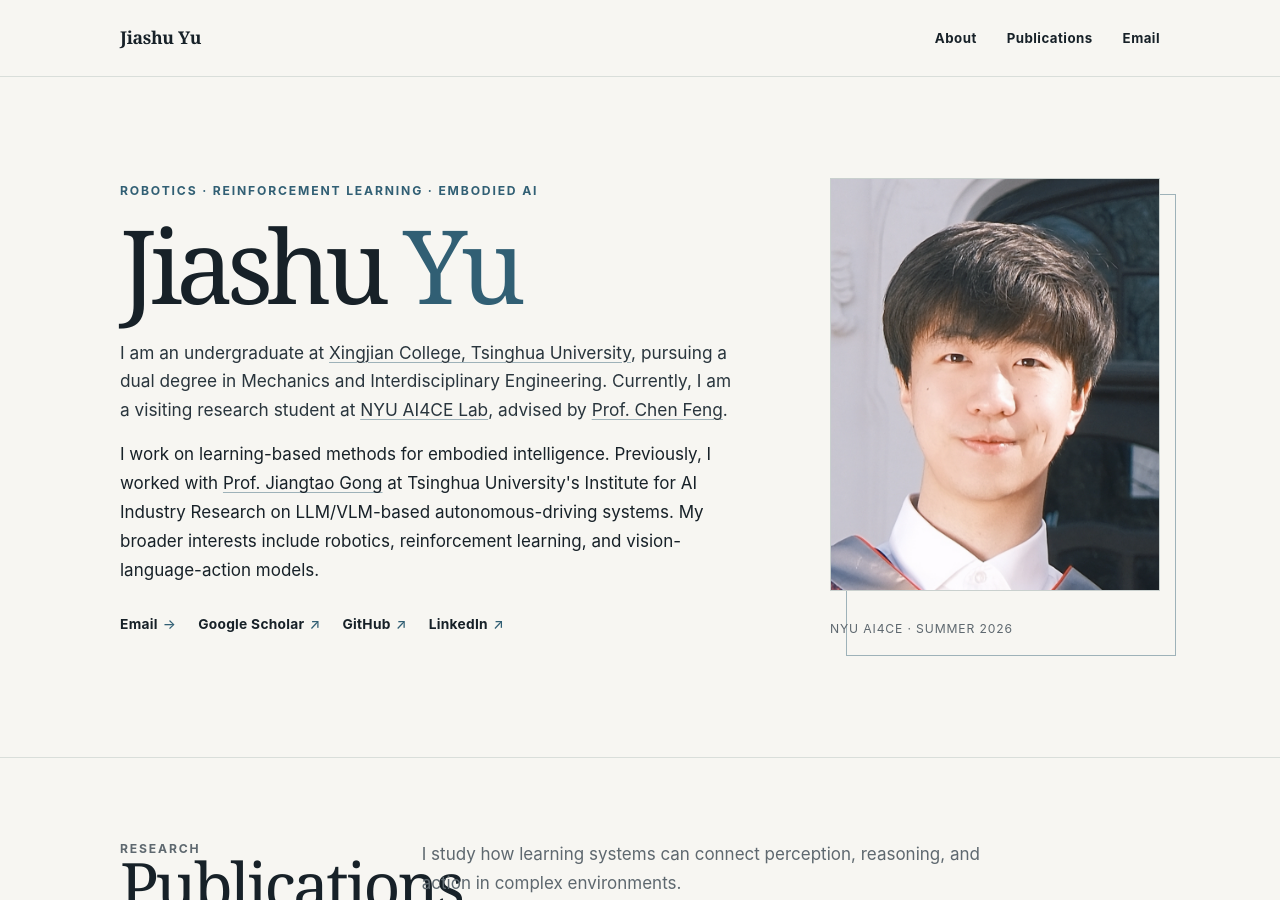
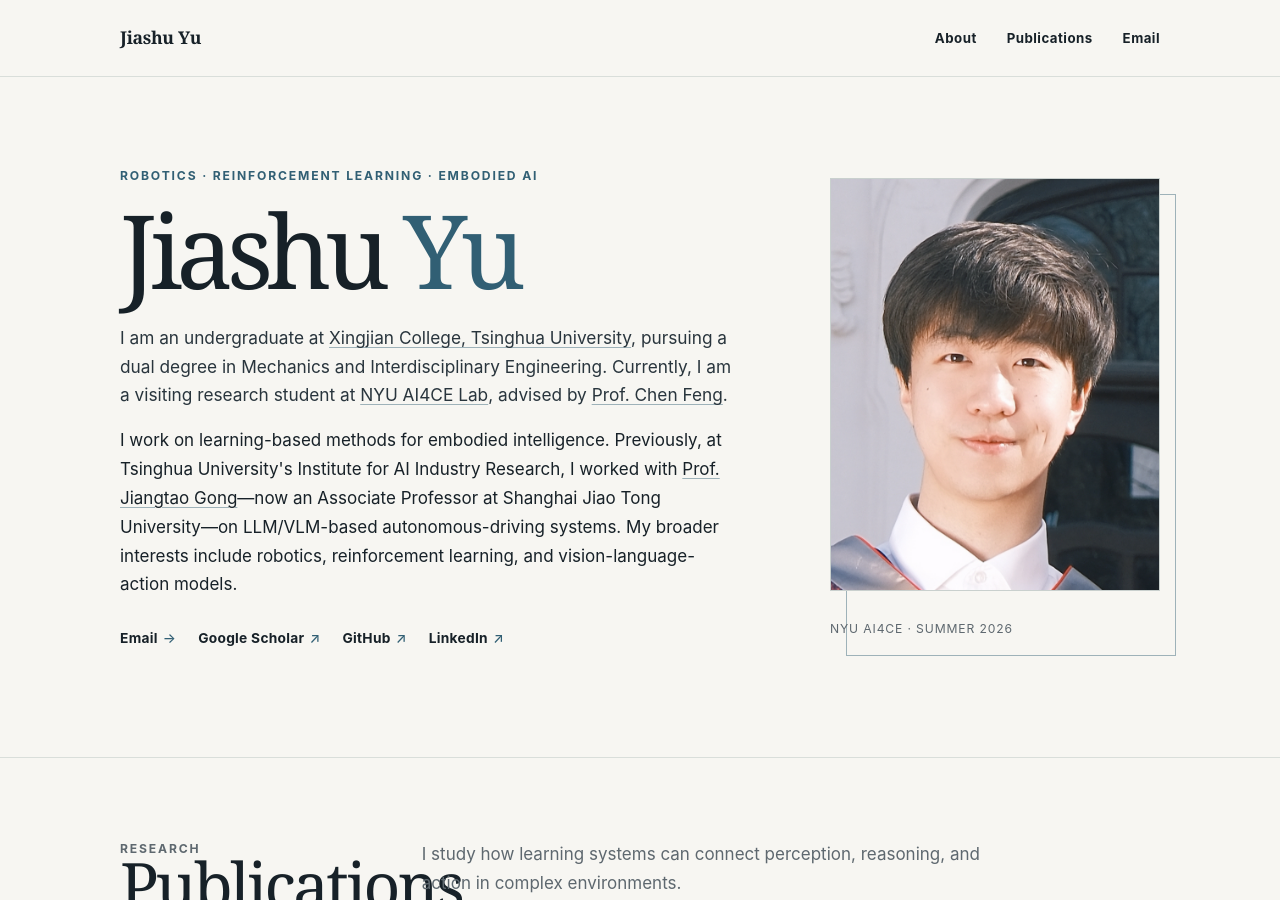
Before and after one commit to Jiashu-Yu/Jiashu-Yu.github.io, a Jekyll site: the page built from _pages/about.md, in a window 1280 px wide and 900 px high. Built offline with Jekyll 4.4.1, drawn with Linux system fonts in a browser that asks for light colours.

Commit message:
Update Jiangtao Gong's current SJTU affiliation

```diff
--- a/_pages/about.md
+++ b/_pages/about.md
@@ -16,7 +16,7 @@ redirect_from:
 
     <div class="hero-intro">
       <p>I am an undergraduate at <a href="https://www.xjc.tsinghua.edu.cn/" target="_blank" rel="noreferrer">Xingjian College, Tsinghua University</a>, pursuing a dual degree in Mechanics and Interdisciplinary Engineering. Currently, I am a visiting research student at <a href="https://ai4ce.github.io/" target="_blank" rel="noreferrer">NYU AI4CE Lab</a>, advised by <a href="https://engineering.nyu.edu/faculty/chen-feng" target="_blank" rel="noreferrer">Prof. Chen Feng</a>.</p>
-      <p>I work on learning-based methods for embodied intelligence. Previously, I worked with <a href="https://air.tsinghua.edu.cn/info/1046/1635.htm" target="_blank" rel="noreferrer">Prof. Jiangtao Gong</a> at Tsinghua University's Institute for AI Industry Research on LLM/VLM-based autonomous-driving systems. My broader interests include robotics, reinforcement learning, and vision-language-action models.</p>
+      <p>I work on learning-based methods for embodied intelligence. Previously, at Tsinghua University's Institute for AI Industry Research, I worked with <a href="https://designschool.sjtu.edu.cn/teacher/31104c124abec4f853ad19c8530ab586/viceprofessor/detail/69a8d4cfe67ee39d2475bd96" target="_blank" rel="noreferrer">Prof. Jiangtao Gong</a>—now an Associate Professor at Shanghai Jiao Tong University—on LLM/VLM-based autonomous-driving systems. My broader interests include robotics, reinforcement learning, and vision-language-action models.</p>
     </div>
 
     <div class="profile-links" aria-label="Profile links">
```
